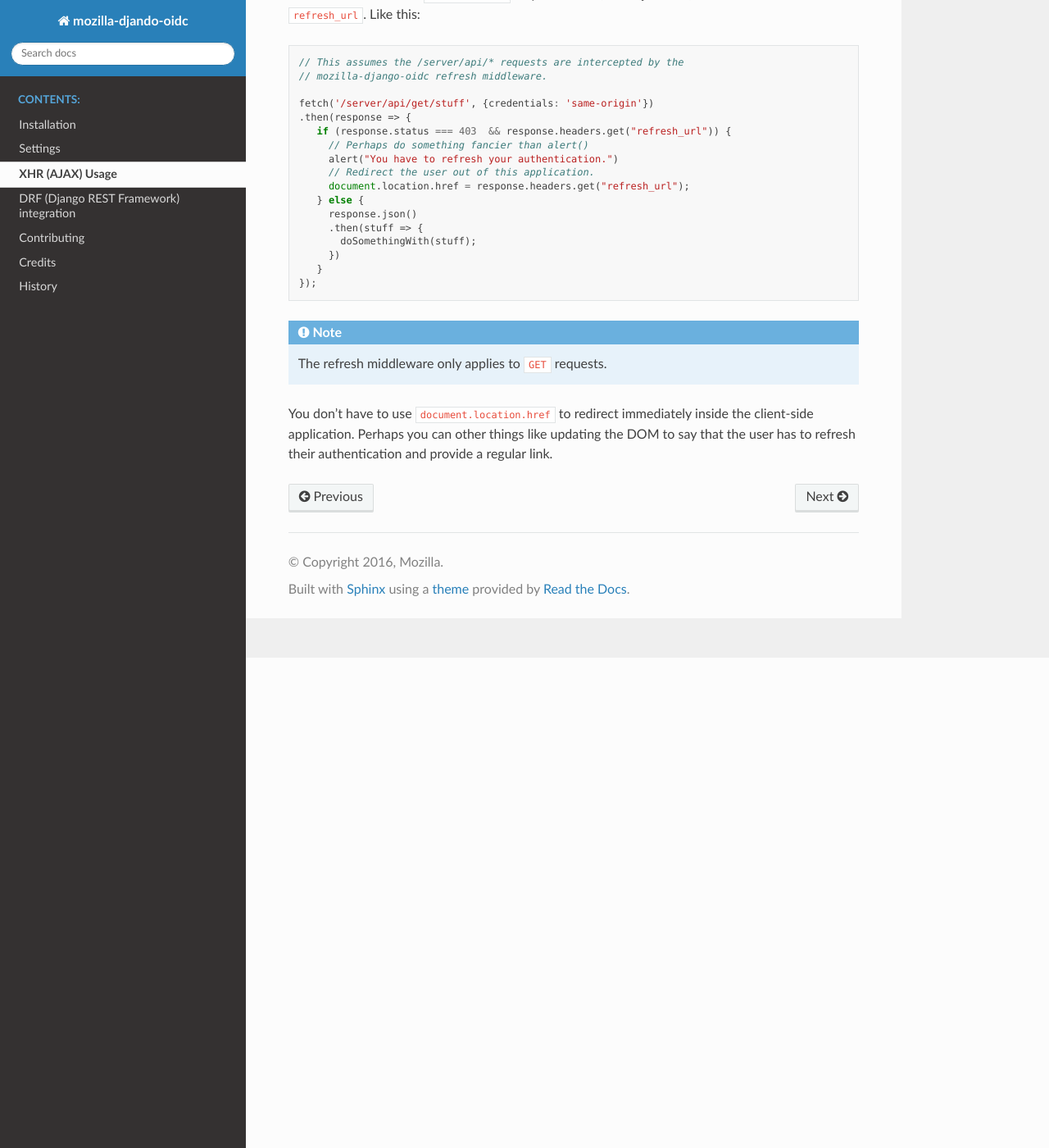
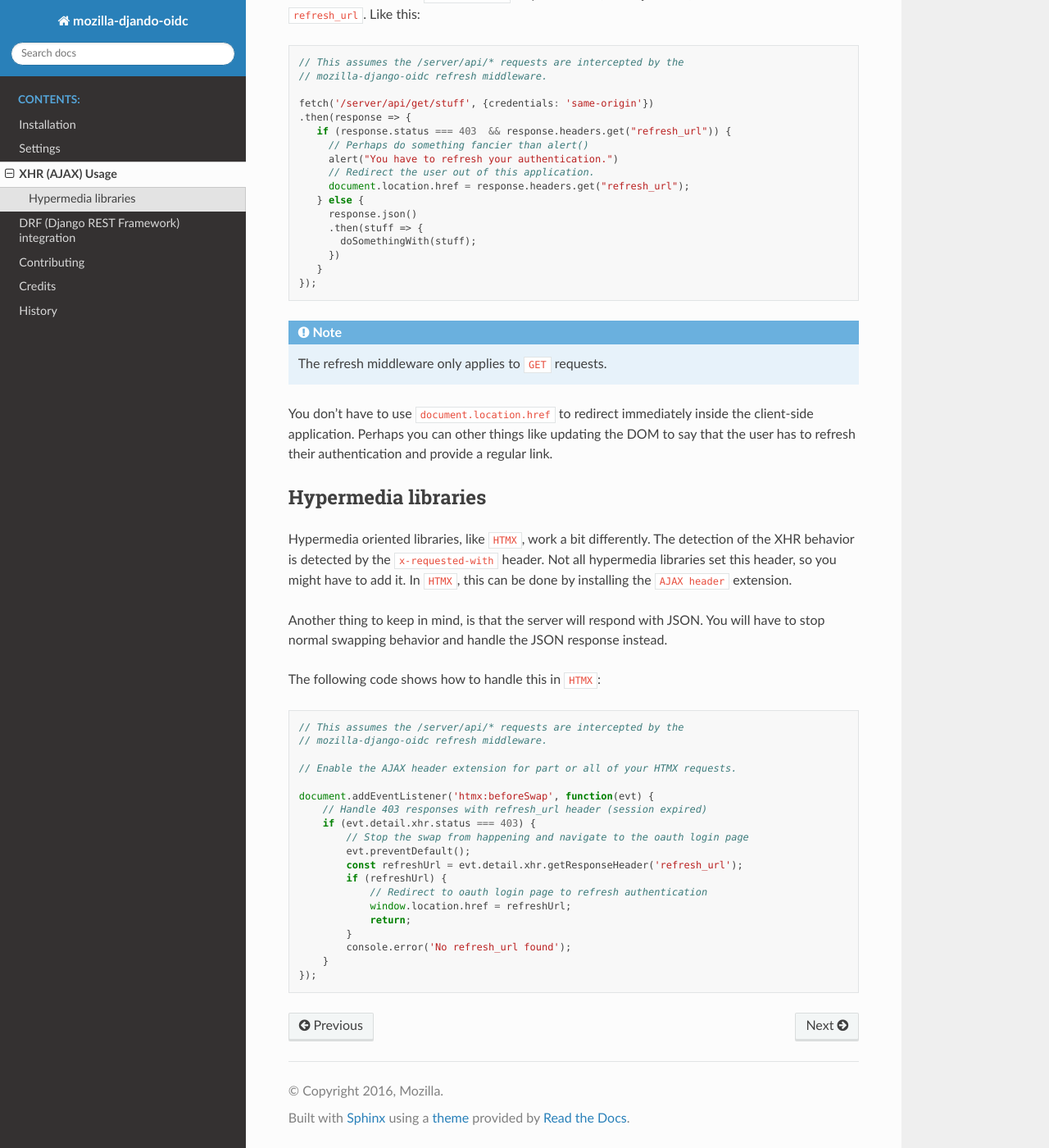
Before and after one commit to mozilla/mozilla-django-oidc, a Sphinx documentation site: the page built from docs/xhr.rst, in a window 1280 px wide and 1400 px high, scrolled down 598 px. Shown: the whole window at 82% size. Built offline with Sphinx 7.4.7 and the Read the Docs theme 3.1.0, drawn with Linux system fonts in a browser that asks for light colours; pages that are not in the unit, such as notebooks, are missing from menus.

Commit message:
update docs to include example for hypermedia AJAX requests

```diff
--- a/docs/xhr.rst
+++ b/docs/xhr.rst
@@ -56,3 +56,35 @@ You don't have to use ``document.location.href`` to redirect immediately
 inside the client-side application. Perhaps you can other things like
 updating the DOM to say that the user has to refresh their authentication
 and provide a regular link.
+
+Hypermedia libraries
+====================
+
+Hypermedia oriented libraries, like ``HTMX``, work a bit differently. The detection of the XHR behavior is detected by the ``x-requested-with`` header.
+Not all hypermedia libraries set this header, so you might have to add it. In ``HTMX``, this can be done by installing the ``AJAX header`` extension.
+
+Another thing to keep in mind, is that the server will respond with JSON. You will have to stop normal swapping behavior and handle the JSON response instead.
+
+The following code shows how to handle this in ``HTMX``:
+
+.. code-block:: javascript
+
+    // This assumes the /server/api/* requests are intercepted by the
+    // mozilla-django-oidc refresh middleware.
+
+    // Enable the AJAX header extension for part or all of your HTMX requests.
+
+    document.addEventListener('htmx:beforeSwap', function(evt) {
+        // Handle 403 responses with refresh_url header (session expired)
+        if (evt.detail.xhr.status === 403) {
+            // Stop the swap from happening and navigate to the oauth login page
+            evt.preventDefault();
+            const refreshUrl = evt.detail.xhr.getResponseHeader('refresh_url');
+            if (refreshUrl) {
+                // Redirect to oauth login page to refresh authentication
+                window.location.href = refreshUrl;
+                return;
+            }
+            console.error('No refresh_url found');
+        }
+    });
```
